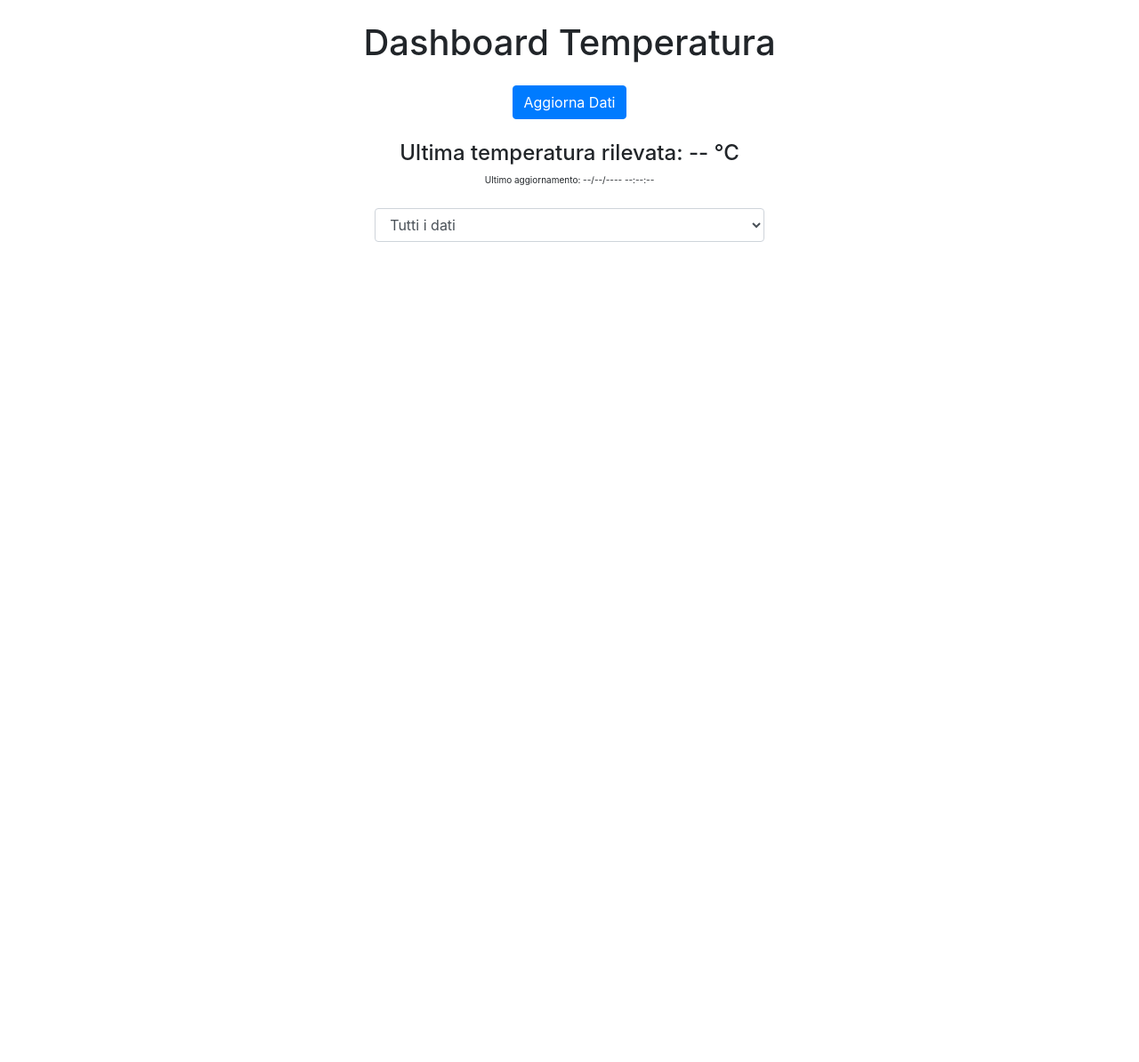
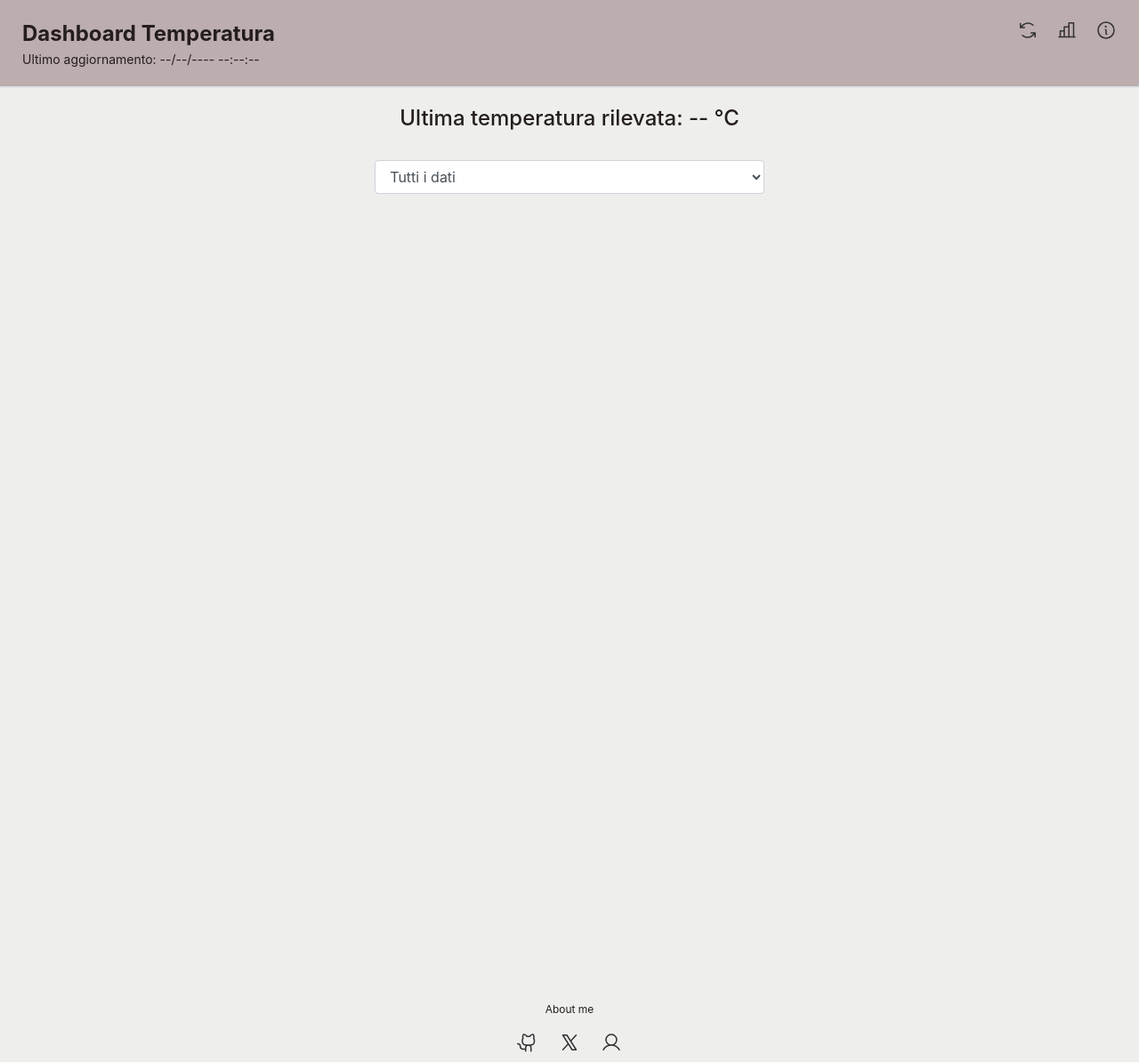
Before and after one commit to GarauGarau/TempData, a plain HTML site: page index.html in a window 1280 px wide. Shown: the whole page at 89% size. Before the commit the page ends 1120 px from the top, so only its background shows below. Drawn offline with nearby package versions, Linux system fonts and the light colour scheme; no server answers.

Commit message:
front stuff

```diff
--- a/index.html
+++ b/index.html
@@ -8,6 +8,43 @@
     <script src="https://cdn.jsdelivr.net/npm/chart.js"></script>
 
 <style>
+    body {
+        background-color: rgb(238, 238, 237); /* Colore dello sfondo del sito */
+        color: #241e1d; /* Colore del testo principale */
+    }
+    .banner {
+        background-color: rgb(188, 173, 175); /* Colore del banner principale */
+        padding: 20px 10px; /* Aumenta il padding verticale per rendere il banner più alto */
+        margin-bottom: 20px;
+        border-bottom: 2px solid #dee2e6;
+        width: 100%;
+        color: #241e1d; /* Colore del testo nel banner */
+    }
+    .banner-title {
+        font-size: 24px;
+        font-weight: bold;
+    }
+    .banner-date {
+        font-size: 14px;
+        color: #241e1d; /* Colore della data nel banner */
+    }
+    .nav-item {
+        margin-left: 20px;
+        display: inline-block; /* Evita che ci siano spazi aggiuntivi */
+        vertical-align: middle;
+    }
+    .nav-item img {
+        width: 24px;
+        height: 24px;
+        display: inline-block;
+        filter: invert(18%) sepia(6%) saturate(9%) hue-rotate(356deg) brightness(94%) contrast(94%);
+        /* Applica il colore alle icone (tramite filter) */
+    }
+    nav {
+        display: flex;
+        justify-content: flex-end;
+        align-items: center;
+    }
     .chart-container {
         position: relative;
         height: 400px; /* Altezza fissa, che può essere regolata */
@@ -21,28 +58,54 @@
     .w-35 {
         width: 35%;
     }
+    footer {
+        margin-top: 50px;
+        padding: 10px 0;
+        text-align: center;
+        font-size: 12px;
+        color: #241e1d; /* Colore del testo nel footer */
+    }
+    footer img {
+        margin-left: 10px;
+        margin-right: 10px;
+        width: 24px;
+        height: 24px;
+        cursor: pointer;
+        filter: invert(18%) sepia(6%) saturate(9%) hue-rotate(356deg) brightness(94%) contrast(94%);
+        /* Applica il colore alle icone nel footer */
+    }
 </style>
-
-
 </head>
 <body>
+    <!-- Banner -->
+    <div class="banner">
         <div class="container-fluid">
             <div class="row">
-            <div class="col-12">
-                <h1 class="text-center my-4">Dashboard Temperatura</h1>
+                <div class="col-6">
+                    <div class="banner-title">Dashboard Temperatura</div>
+                    <div class="banner-date" id="last-update">Ultimo aggiornamento: --/--/---- --:--:--</div>
+                </div>
+                <div class="col-6 text-right">
+                    <nav>
+                        <a class="nav-item" href="#" id="update-data">
+                            <img src="arrows-counter-clockwise.svg" alt="Aggiorna" title="Aggiorna Dati">
+                        </a>
+                        <a class="nav-item" href="index.html">
+                            <img src="chart-bar.svg" alt="Dashboard" title="Dashboard">
+                        </a>
+                        <a class="nav-item" href="about.html">
+                            <img src="info.svg" alt="About" title="About This Site">
+                        </a>
+                    </nav>
                 </div>
             </div>
-        <div class="row mb-4">
-            <div class="col-12 text-center">
-                <button id="update-data" class="btn btn-primary">Aggiorna Dati</button>
         </div>
     </div>
+
+    <div class="container-fluid">
         <div class="row mb-4">
             <div class="col-12 text-center">
                 <h4 id="latest-temp">Ultima temperatura rilevata: -- °C</h4>
-            </div>
-            <div class="col-12 text-center" style="font-size: 10px;">
-                <div id="last-update">Ultimo aggiornamento: --/--/---- --:--:--</div>
             </div>
         </div>
         <div class="row mb-4">
@@ -70,8 +133,14 @@
         </div>
     </div>
 
+    <footer>
+        <p>About me</p>
+        <a href="https://github.com/GarauGarau"><img src="github-logo.svg" alt="GitHub Logo"></a>
+        <a href="https://x.com/alessiogarau22"><img src="x-logo.svg" alt="X (Twitter) Logo"></a>
+        <a href="https://alessiogarau.io"><img src="user.svg" alt="Personal Website"></a>
+    </footer>
+
     <script src="https://cdnjs.cloudflare.com/ajax/libs/PapaParse/5.3.0/papaparse.min.js"></script>
     <script src="app.js"></script>
 </body>
-
 </html>
```
Also changed, not shown: about.html (added, +106 -0 lines), arrows-counter-clockwise.svg (added), chart-bar.svg (added), github-logo.svg (added), info.svg (added), user.svg (added), x-logo.svg (added). Lines whose indentation alone changed are shown as unchanged.
